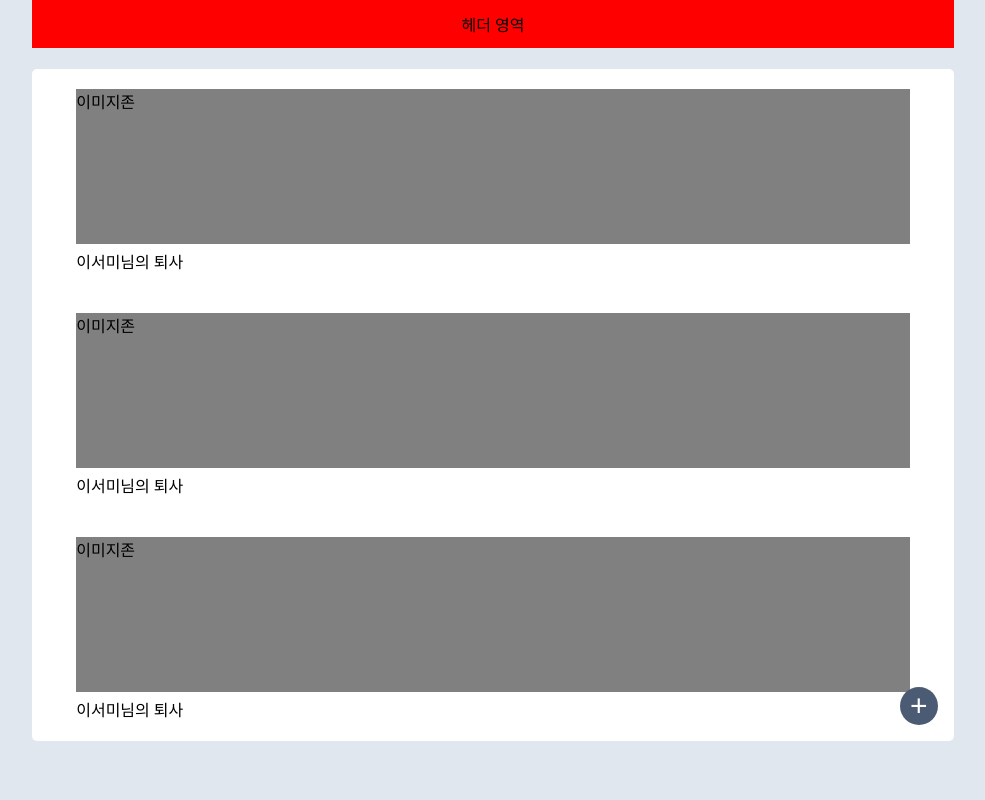
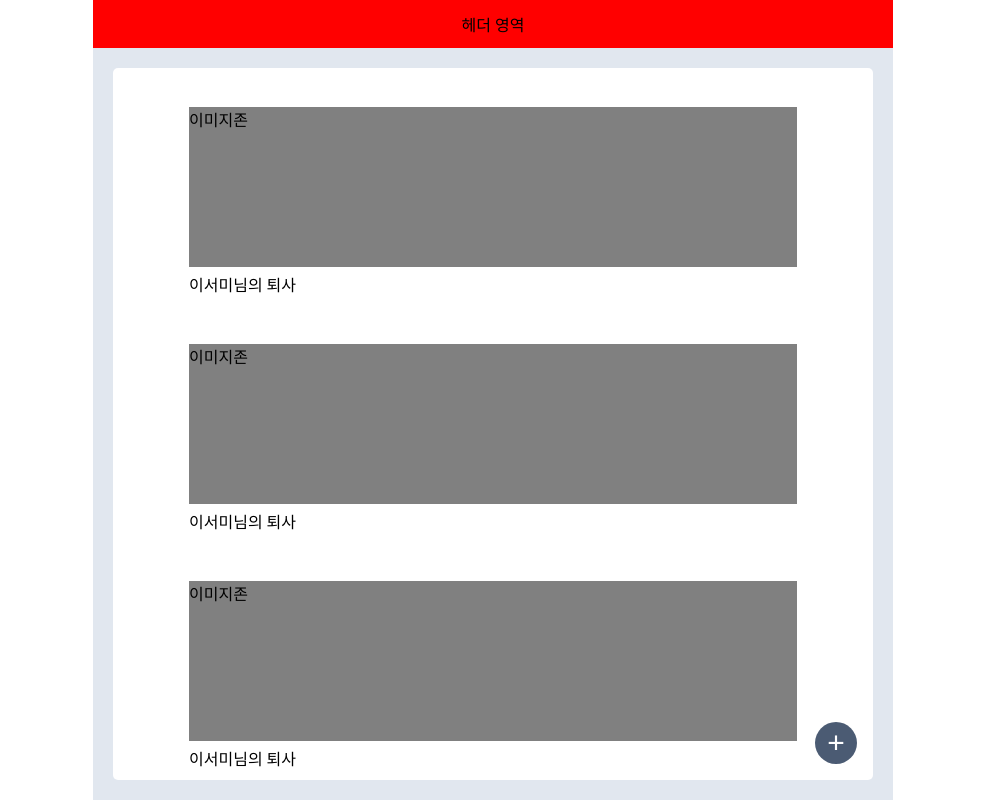
Before and after one commit to Dev-FE-1/team3-intranet-project, a website built with Vite: page src/pages/admin/admin-notice/adminNotice.html in a window 1536 px wide. Shown: the whole page, without its empty margins (275-1260 px from the left). Built offline with nearby package versions, Linux system fonts and the light colour scheme.

Commit message:
Design: 반응형 처리완료 #3

```diff
--- a/src/pages/admin/admin-notice/adminNotice.css
+++ b/src/pages/admin/admin-notice/adminNotice.css
@@ -1,64 +1,63 @@
 * {
   box-sizing: border-box;
   margin: 0;
-  padding: 0;
 }
 
 /* body 설정 */
 body {
+  width: 100%;
+  height: 100vh;
   display: flex;
-  flex-direction: column;
   justify-content: center;
   align-items: center;
-  height: 100vh; /* 100vh로 설정하여 뷰포트 전체 높이 사용 */
-  width: 100%;
-  background-color: #e1e7ef;
-  overflow: hidden; /* 추가 */
 }
 
 /* 컨테이너 설정 */
 .container {
-  width: 336px;
-  height: 84%;
-  background-color: white;
+  width: 100%;
+  height: 100%;
+  background-color: #e1e7ef;
   display: flex;
   flex-direction: column;
+  justify-content: flex-start;
   align-items: center;
-  position: relative; /* 자식 요소의 상대적 위치 설정 */
-  margin-top: 10px; /* header 높이만큼 margin-top 추가 */
-  border-radius: 5px;
-  overflow: hidden; /* 추가 */
 }
 
-/* header 설정 */
+.header-zone {
+  width: 100%;
+}
+
 header {
   background-color: red;
   height: 48px;
-  width: 336px; /* container와 동일한 너비 */
+  width: 100%;
   display: flex;
   justify-content: center;
   align-items: center;
-  position: fixed;
   top: 0;
 }
 
-.content-zone {
+.content-wrapper {
   width: 100%;
   height: 100%;
-  display: flex;
-  flex-direction: column;
-  justify-content: space-around;
+  padding: 20px;
 }
 
 .content {
   width: 100%;
-  height: 200px;
-  padding: 8px 44px;
-
+  height: 100%;
+  background-color: white;
+  border-radius: 5px;
   display: flex;
   flex-direction: column;
-  justify-content: center;
+  justify-content: space-around;
   align-items: center;
+  position: relative; /* 추가 */
+}
+
+.board {
+  width: 80%;
+  height: 20vh;
 }
 
 .content-image {
@@ -92,25 +91,28 @@ header {
   transform: scale(1.15);
 }
 
-/* 미디어 쿼리 추가 */
 @media (min-width: 768px) {
-  /* 768px 이상에서 적용될 스타일 */
+  /* 1024px 이상에서 적용될 스타일 */
   .container {
-    width: 80%;
+    width: 512px;
   }
 
   header {
-    width: 80%;
+    width: 512px;
   }
 }
 
-@media (min-width: 1024px) {
-  /* 1024px 이상에서 적용될 스타일 */
+@media screen and (min-width: 1440px) {
   .container {
-    width: 60%;
+    width: 800px;
   }
 
   header {
-    width: 60%;
+    width: 800px;
+  }
+
+  .add-button {
+    width: 42px;
+    height: 42px;
   }
 }
--- a/src/pages/admin/admin-notice/adminNotice.html
+++ b/src/pages/admin/admin-notice/adminNotice.html
@@ -9,22 +9,26 @@
   <body>
     <!-- header를 container 외부로 이동 -->
     <div class="container">
+      <div class="header-zone">
         <header>헤더 영역</header>
-      <div class="content-zone">
+      </div>
+      <div class="content-wrapper">
         <div class="content">
+          <div class="board">
             <div class="content-image">이미지존</div>
             <div class="content-title">이서미님의 퇴사</div>
           </div>
-        <div class="content">
+          <div class="board">
             <div class="content-image">이미지존</div>
             <div class="content-title">이서미님의 퇴사</div>
           </div>
-        <div class="content">
+          <div class="board">
             <div class="content-image">이미지존</div>
             <div class="content-title">이서미님의 퇴사</div>
           </div>
+          <button class="add-button">+</button>
         </div>
-      <button class="add-button">+</button>
+      </div>
     </div>
   </body>
 </html>
--- a/src/pages/admin/admin-notice/adminNoticeContent.css
+++ b/src/pages/admin/admin-notice/adminNoticeContent.css
@@ -50,19 +50,20 @@ header {
   flex-direction: column;
   justify-content: space-around;
   align-items: center;
+  padding: 0 30px;
 }
 
 .title-box {
   display: flex;
   flex-direction: column;
   align-items: flex-start;
-  margin-top: 44px;
+  margin-top: 30px;
   width: 100%;
   padding-left: 10px;
 }
 
 .title-box #title {
-  margin-bottom: 5px;
+  margin-bottom: 15px;
 }
 
 .divider {
@@ -74,17 +75,16 @@ header {
 
 .img-box {
   width: 100%;
-  height: 10vh;
+  height: 18vh;
   background-color: red;
-  margin-top: 30px;
+  margin-top: 5px;
   /* min-height: 10vh; */
 }
 
 .description-box {
   width: 100%;
-  height: 25vh;
+  height: 32vh;
   background-color: gray;
-  margin-top: 40px;
 }
 
 .divider2 {
@@ -92,7 +92,7 @@ header {
   border: none;
   border-top: 1px solid #efefef;
   margin-top: 40px;
-  margin-bottom: 40px;
+  margin-bottom: 30px;
 }
 
 .button-zone {
@@ -158,3 +158,25 @@ header {
 .modal.on {
   display: block;
 }
+
+@media (min-width: 768px) {
+  .container {
+    width: 512px;
+  }
+}
+
+@media screen and (min-width: 1440px) {
+  .container {
+    width: 800px;
+  }
+
+  .img-box {
+    height: 20vh;
+
+    /* min-height: 10vh; */
+  }
+
+  .description-box {
+    height: 36vh;
+  }
+}
--- a/src/pages/admin/admin-notice/adminNoticeCreate.css
+++ b/src/pages/admin/admin-notice/adminNoticeCreate.css
@@ -10,6 +10,7 @@ body {
   justify-content: center;
   align-items: center;
 }
+
 .container {
   width: 100%;
   height: 100%;
@@ -73,7 +74,7 @@ header {
 
 .description textarea {
   width: 100%;
-  height: 400px;
+  height: 28vh;
   resize: none;
   margin-top: 10px;
   padding: 5px;
@@ -86,7 +87,7 @@ header {
   margin-top: 30px;
 }
 
-.image-upload .image-upload-box {
+.image-upload-box {
   border: 1px solid #dcdcdc;
   width: 100%;
   height: 25px;
@@ -123,17 +124,37 @@ header {
 /* 768px 이상일 때의 반응형 스타일 */
 @media screen and (min-width: 768px) {
   .container {
-    width: 600px;
+    width: 512px;
   }
 
   header {
-    width: 600px;
+    width: 512px;
   }
 
   .title-box,
   .description,
   .description textarea,
+  .image-upload,
   .image-upload .image-upload-box {
-    width: 520px;
+    width: 420px;
   }
 }
+/*
+/* 768px 이상일 때의 반응형 스타일 */
+@media screen and (min-width: 1440px) {
+  .container {
+    width: 800px;
+  }
+
+  header {
+    width: 800px;
+  }
+
+  .title-box,
+  .description,
+  .description textarea,
+  .image-upload,
+  .image-upload .image-upload-box {
+    width: 700px;
+  }
+}
```
Lines whose indentation alone changed are shown as unchanged.
